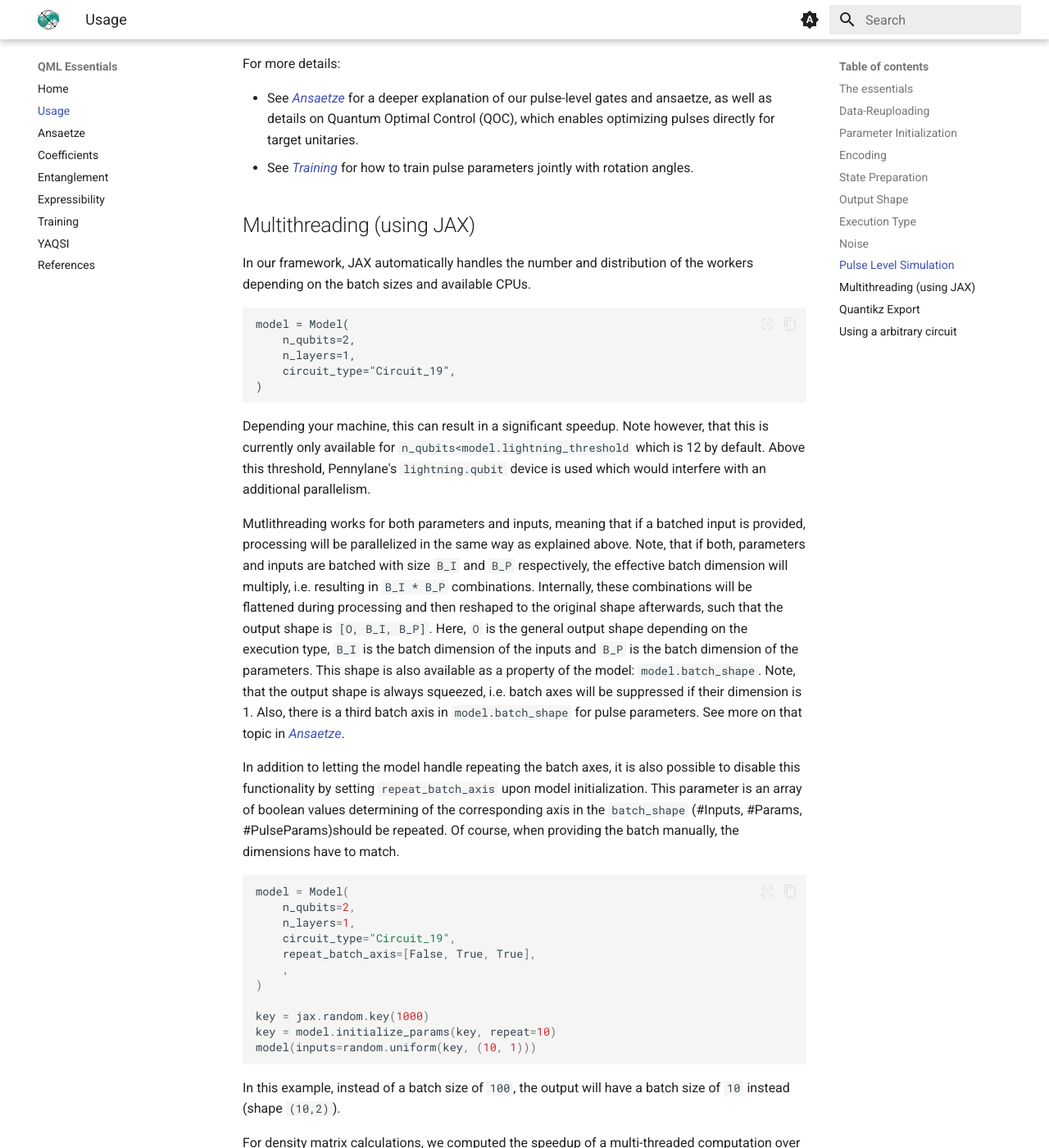
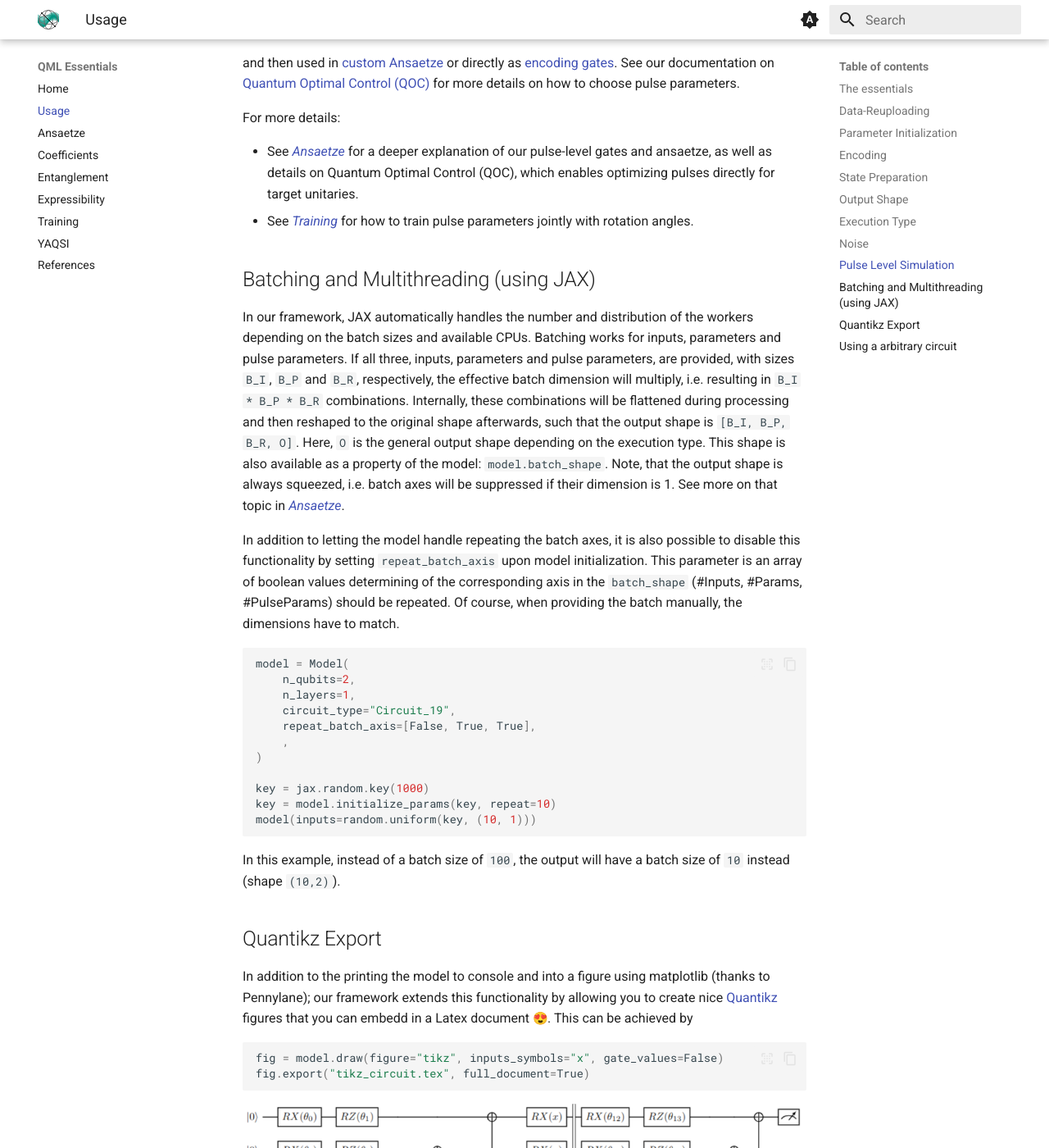
Before and after one commit to cirKITers/qml-essentials, an MkDocs documentation site: the page built from docs/usage.md, in a window 1280 px wide and 1400 px high, scrolled down 7142 px. Shown: the whole window at 82% size. Built offline with MkDocs 1.6.1 and Material for MkDocs 9.7.7, drawn with Linux system fonts in a browser that asks for light colours; emoji names are drawn with the system emoji font; some of the changed text lies outside the part shown.

Commit message:
usage docs

````diff
--- a/docs/usage.md
+++ b/docs/usage.md
@@ -82,10 +82,11 @@ The initialization strategy can be set when instantiating the model with the `in
 
 The default strategy is "random" which will result in random initialization of the parameters using the domain specified in the `initialization_domain` argument.
 Other options are:
-- "zeros": All parameters are initialized to $0$
-- "zero-controlled": All parameters are initialized to randomly except for the angles of the controlled rotations which are initialized to $0$
-- "pi-controlled": All parameters are initialized to randomly except for the angles of the controlled rotations which are initialized to $\\pi$
-- "pi": All parameters are initialized to $\\pi$
+
+ - `"zeros"`: All parameters are initialized to $0$
+ - `"zero-controlled"`: All parameters are initialized to randomly except for the angles of the controlled rotations which are initialized to $0$
+ - `"pi-controlled"`: All parameters are initialized to randomly except for the angles of the controlled rotations which are initialized to $\\pi$
+ - `"pi"`: All parameters are initialized to $\\pi$
 
 The `initialize_params` method provides the option to re-initialise the parameters after model instantiation using either the previous configuration or a different strategy.
 Given a PRNG key, it returns the `key` from `key, subkey = random.split(key)`  as documented [here](https://docs.jax.dev/en/latest/random-numbers.html) and uses the subkey for the actual parameter initialization.
@@ -116,7 +117,7 @@ Note that, `model.degree` includes the negative and zero frequency (i.e. the ful
 Individual frequencies can be obtained via `model.frequencies`.
 
 By default, all encodings are `Hamming` encodings, meaning, all encodings are applied equally in each data-reuploading step.
-Note it is also possible to provide a custom encoding as the `encoding` argument essentially accepts any callable or list of callables see [here](ansaetze.md#custom-encoding) for more details.
+Note it is also possible to provide a custom encoding as the `encoding` argument essentially accepts any callable or list of callables see [here](ansaetze.md#custom_encoding) for more details.
 To make things a little bit easier, we implement following encoding strategies as introduced in [Generalization despite overfitting in quantum machine learning models](https://doi.org/10.22331/q-2023-12-20-1210) with their respective spectral properties:
 
 | Encoding strategy | Spectrum $\Omega$                                                                                                  | $\vert\Omega\vert$ |
@@ -207,7 +208,7 @@ Based on `t_factor` and the circuit depth the execution time is estimated, and t
 
 ## Pulse Level Simulation
 
-Our framework extends beyond unitary-level simulation by integrating **pulse-level simulation** through [PennyLane’s pulse module](https://docs.pennylane.ai/en/stable/code/qml_pulse.html).
+Our framework extends beyond unitary-level simulation by integrating **pulse-level simulation**.
 This allows you to move from the abstract unitary layer, where gates are treated as instantaneous idealized operations, down to the physical pulse layer, where gates are represented by time-dependent microwave control fields.
 
 In the pulse representation, each gate is decomposed into Gaussian-shaped pulses parameterized by:
@@ -249,32 +250,19 @@ For more details:
 - See [*Training*](training.md#pulse_level) for how to train pulse parameters jointly with rotation angles.
 
 
-## Multithreading (using JAX)
+## Batching and Multithreading (using JAX)
 
 In our framework, JAX automatically handles the number and distribution of the workers depending on the batch sizes and available CPUs.
-```
-model = Model(
-    n_qubits=2,
-    n_layers=1,
-    circuit_type="Circuit_19",
-)
-```
-
-Depending your machine, this can result in a significant speedup.
-Note however, that this is currently only available for `n_qubits<model.lightning_threshold` which is 12 by default.
-Above this threshold, Pennylane's `lightning.qubit` device is used which would interfere with an additional parallelism.
-
-Mutlithreading works for both parameters and inputs, meaning that if a batched input is provided, processing will be parallelized in the same way as explained above.
-Note, that if both, parameters and inputs are batched with size `B_I` and `B_P` respectively, the effective batch dimension will multiply, i.e. resulting in `B_I * B_P` combinations.
-Internally, these combinations will be flattened during processing and then reshaped to the original shape afterwards, such that the output shape is `[O, B_I, B_P]`.
-Here, `O` is the general output shape depending on the execution type, `B_I` is the batch dimension of the inputs and `B_P` is the batch dimension of the parameters.
+Batching works for inputs, parameters and pulse parameters.
+If all three, inputs, parameters and pulse parameters, are provided, with sizes `B_I`, `B_P` and `B_R`, respectively, the effective batch dimension will multiply, i.e. resulting in `B_I * B_P * B_R` combinations.
+Internally, these combinations will be flattened during processing and then reshaped to the original shape afterwards, such that the output shape is `[B_I, B_P, B_R, O]`.
+Here, `O` is the general output shape depending on the execution type.
 This shape is also available as a property of the model: `model.batch_shape`.
 Note, that the output shape is always squeezed, i.e. batch axes will be suppressed if their dimension is 1.
-Also, there is a third batch axis in `model.batch_shape` for pulse parameters.
 See more on that topic in [*Ansaetze*](ansaetze.md#pulse_simulation).
 
 In addition to letting the model handle repeating the batch axes, it is also possible to disable this functionality by setting `repeat_batch_axis` upon model initialization.
-This parameter is an array of boolean values determining of the corresponding axis in the `batch_shape` (#Inputs, #Params, #PulseParams)should be repeated.
+This parameter is an array of boolean values determining of the corresponding axis in the `batch_shape` (#Inputs, #Params, #PulseParams) should be repeated.
 Of course, when providing the batch manually, the dimensions have to match.
 
 ```python
@@ -291,29 +279,6 @@ key = model.initialize_params(key, repeat=10)
 model(inputs=random.uniform(key, (10, 1)))
 ```
 In this example, instead of a batch size of `100`, the output will have a batch size of `10` instead (shape `(10,2)`).
-
-
-For density matrix calculations, we computed the speedup of a multi-threaded computation over a single-threaded computation with a 4 qubit circuit, averaged over 8 runs, as shown in the following figure.
-
-![Multiprocessing Density](figures/mp_result_density_light.png#center#only-light)
-![Multiprocessing Density](figures/mp_result_density_dark.png#center#only-dark)
-
-The computation was performed on a 16 core CPU with 32GB of RAM.
-
-As shown in the following figure, computing the expectation value is significantly easier, with no, or only a small speedup over the single-threaded computation.
-
-![Multiprocessing Expval](figures/mp_result_expval_light.png#center#only-light)
-![Multiprocessing Expval](figures/mp_result_expval_dark.png#center#only-dark)
-
-The commands used to generate the plots above are:
-```
-cd docs && uv run python mp_experiment.py --execution_type="expval" --min_n_samples="3000" --max_n_samples="60000" --n_samples="3000" --n_qubits="6" --n_layers="1"
-```
-and
-```
-cd docs && uv run python mp_experiment.py --execution_type="density" --min_n_samples="500" --max_n_samples="10000" --n_samples="500" --n_qubits="6" --n_layers="1"
-```
-respectively.
 
 ## Quantikz Export
 
````
Also changed, not shown: 1 other file.
